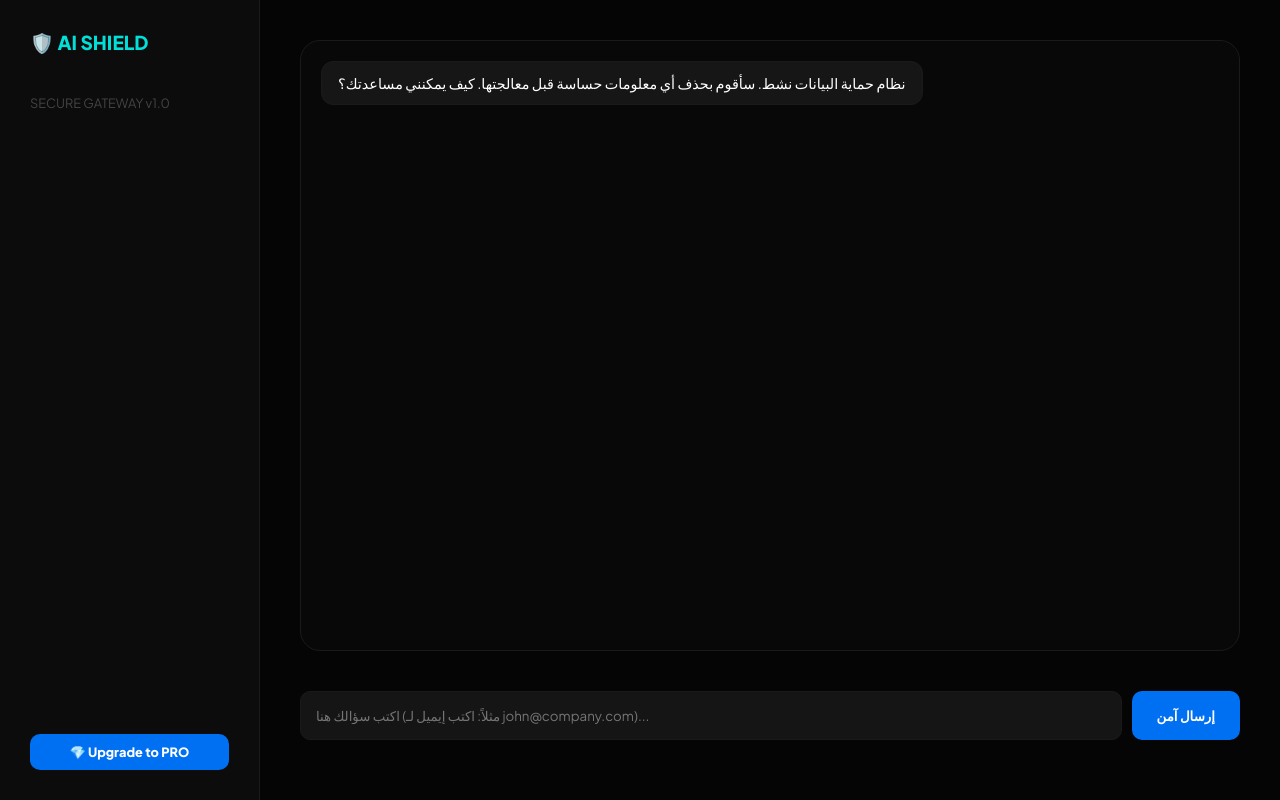
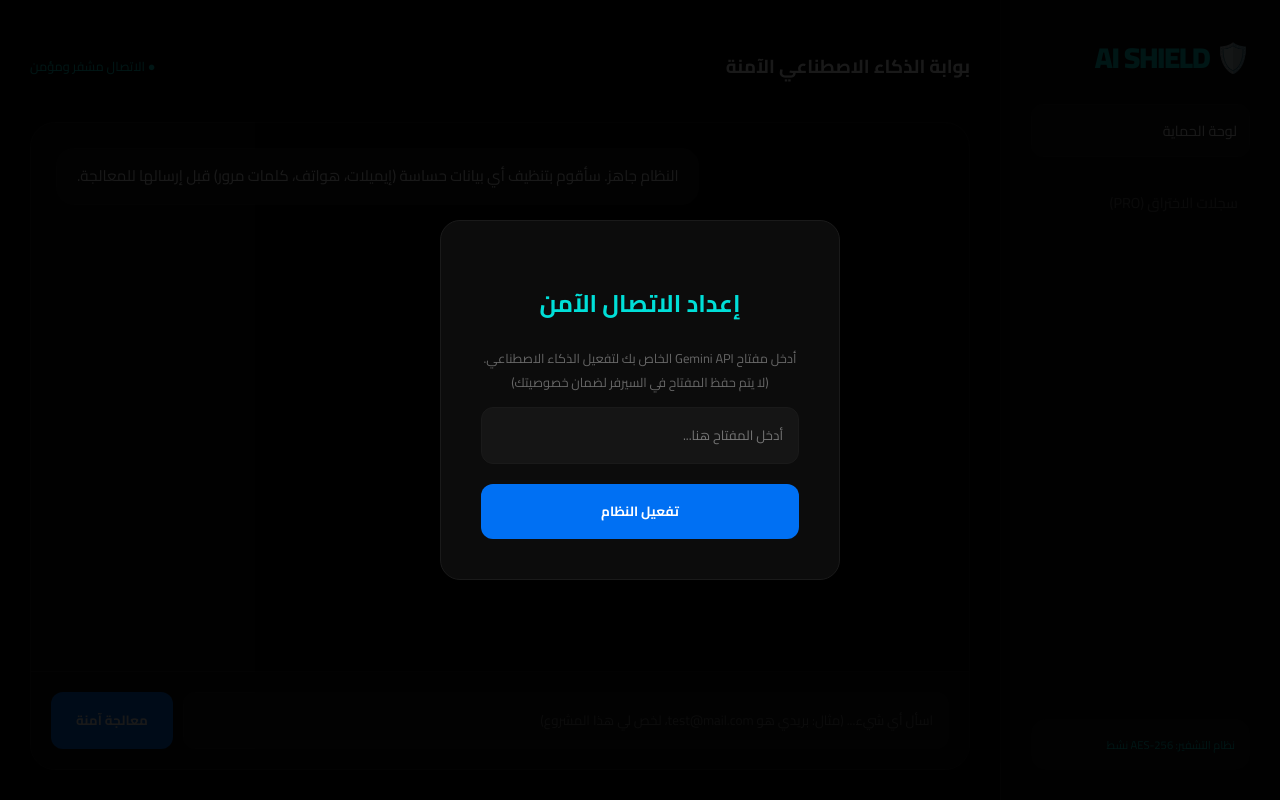
Before and after one commit to ghazghazibahaeddin-arch/clean-ai-project, a website: page index.html in a window 1280 px wide. Drawn offline with Linux system fonts and the light colour scheme.

Commit message:
Update index.html

```diff
--- a/index.html
+++ b/index.html
@@ -1,81 +1,135 @@
 <!DOCTYPE html>
-<html lang="en">
+<html lang="ar" dir="rtl">
 <head>
     <meta charset="UTF-8">
     <meta name="viewport" content="width=device-width, initial-scale=1.0">
-    <title>AI SHIELD PRO | Enterprise Privacy</title>
-    <link href="https://fonts.googleapis.com/css2?family=Plus+Jakarta+Sans:wght@400;600;800&display=swap" rel="stylesheet">
+    <title>AI SHIELD | بوابة الخصوصية للمؤسسات</title>
+    <link href="https://fonts.googleapis.com/css2?family=Cairo:wght@400;700;900&display=swap" rel="stylesheet">
     <style>
-        :root { --bg: #050505; --card: #0c0c0c; --primary: #0070f3; --accent: #00dfd8; --text: #ffffff; --border: #1a1a1a; }
-        * { box-sizing: border-box; font-family: 'Plus Jakarta Sans', sans-serif; }
-        body { margin: 0; background: var(--bg); color: var(--text); display: flex; height: 100vh; }
-        .sidebar { width: 260px; background: var(--card); border-right: 1px solid var(--border); padding: 30px; display: flex; flex-direction: column; gap: 20px; }
-        .main { flex: 1; padding: 40px; display: flex; flex-direction: column; gap: 20px; }
-        .chat-box { flex: 1; background: #080808; border: 1px solid var(--border); border-radius: 20px; overflow-y: auto; padding: 20px; display: flex; flex-direction: column; gap: 10px; }
-        .msg { padding: 12px 16px; border-radius: 12px; max-width: 80%; font-size: 0.9rem; }
-        .user { background: var(--primary); align-self: flex-end; }
-        .ai { background: #161616; border: 1px solid var(--border); align-self: flex-start; }
-        .shield-msg { background: rgba(0, 223, 216, 0.1); color: var(--accent); align-self: center; font-size: 0.75rem; border: 1px dashed var(--accent); width: 100%; text-align: center; }
-        .input-area { display: flex; gap: 10px; padding: 20px 0; }
-        input { flex: 1; background: #151515; border: 1px solid var(--border); border-radius: 10px; color: white; padding: 15px; outline: none; }
-        button { background: var(--primary); color: white; border: none; padding: 0 25px; border-radius: 10px; cursor: pointer; font-weight: bold; }
+        :root { --bg: #050505; --card: #0c0c0c; --primary: #0070f3; --accent: #00dfd8; --text: #ffffff; --border: #1a1a1a; --danger: #ff3333; }
+        * { box-sizing: border-box; transition: all 0.2s; font-family: 'Cairo', sans-serif; }
+        body { margin: 0; background: var(--bg); color: var(--text); display: flex; height: 100vh; overflow: hidden; }
+
+        /* Sidebar */
+        .sidebar { width: 280px; background: var(--card); border-left: 1px solid var(--border); padding: 30px; display: flex; flex-direction: column; gap: 20px; }
+        .logo { font-weight: 900; font-size: 1.8rem; color: var(--accent); letter-spacing: -1px; }
+        .nav-item { color: #666; padding: 12px; border-radius: 12px; cursor: pointer; display: flex; align-items: center; gap: 10px; font-size: 0.9rem; }
+        .nav-item.active { background: #151515; color: white; border: 1px solid var(--border); }
+
+        /* Main */
+        .main { flex: 1; padding: 30px; display: flex; flex-direction: column; gap: 20px; }
+        .chat-container { flex: 1; background: #080808; border: 1px solid var(--border); border-radius: 25px; display: flex; flex-direction: column; overflow: hidden; }
+        #chatDisplay { flex: 1; padding: 25px; overflow-y: auto; display: flex; flex-direction: column; gap: 15px; }
+
+        /* Message Styles */
+        .msg { max-width: 80%; padding: 15px 20px; border-radius: 18px; font-size: 0.95rem; line-height: 1.6; }
+        .msg.user { background: var(--primary); align-self: flex-start; }
+        .msg.ai { background: #161616; border: 1px solid var(--border); align-self: flex-end; }
+        .shield-alert { background: rgba(0, 223, 216, 0.05); border: 1px dashed var(--accent); color: var(--accent); align-self: center; width: 95%; text-align: center; font-size: 0.8rem; padding: 10px; }
+
+        /* Controls */
+        .input-area { padding: 20px; background: #0c0c0c; border-top: 1px solid var(--border); display: flex; gap: 10px; }
+        input { flex: 1; background: #151515; border: 1px solid var(--border); border-radius: 12px; color: white; padding: 15px; outline: none; }
+        button { background: var(--primary); color: white; border: none; padding: 0 25px; border-radius: 12px; cursor: pointer; font-weight: bold; }
+
+        /* Key Setup Overlay */
+        #keyOverlay { position: fixed; inset: 0; background: rgba(0,0,0,0.9); z-index: 1000; display: flex; align-items: center; justify-content: center; }
+        .key-card { background: var(--card); padding: 40px; border-radius: 20px; border: 1px solid var(--border); text-align: center; width: 400px; }
     </style>
 </head>
 <body>
+
+    <div id="keyOverlay">
+        <div class="key-card">
+            <h2 style="color:var(--accent)">إعداد الاتصال الآمن</h2>
+            <p style="font-size:0.8rem; color:#666">أدخل مفتاح Gemini API الخاص بك لتفعيل الذكاء الاصطناعي. (لا يتم حفظ المفتاح في السيرفر لضمان خصوصيتك)</p>
+            <input type="password" id="apiKeyInput" placeholder="أدخل المفتاح هنا..." style="width:100%; margin-bottom:20px;">
+            <button onclick="saveKey()" style="width:100%; padding:15px">تفعيل النظام</button>
+        </div>
+    </div>
+
     <div class="sidebar">
-        <div style="font-weight: 800; color: var(--accent); font-size: 1.2rem;">🛡️ AI SHIELD</div>
-        <div style="margin-top: 20px; color: #444; font-size: 0.8rem;">SECURE GATEWAY v1.0</div>
-        <button onclick="window.location.href='https://radhiayt.gumroad.com/l/ofuefu'" style="margin-top: auto; padding: 10px; font-size: 0.8rem;">💎 Upgrade to PRO</button>
+        <div class="logo">🛡️ AI SHIELD</div>
+        <div class="nav-item active">لوحة الحماية</div>
+        <div class="nav-item" onclick="location.href='https://radhiayt.gumroad.com/l/ofuefu'">سجلات الاختراق (PRO)</div>
+        <div style="margin-top:auto; padding:15px; background:#111; border-radius:15px; font-size:0.7rem; color:var(--accent)">
+            نظام التشفير: AES-256 نشط
+        </div>
     </div>
+
     <div class="main">
-        <div class="chat-box" id="chat">
-            <div class="msg ai">نظام حماية البيانات نشط. سأقوم بحذف أي معلومات حساسة قبل معالجتها. كيف يمكنني مساعدتك؟</div>
-        </div>
-        <div class="input-area">
-            <input type="text" id="userInput" placeholder="اكتب سؤالك هنا (مثلاً: اكتب إيميل لـ john@company.com)...">
-            <button onclick="process()">إرسال آمن</button>
+        <header style="display:flex; justify-content:space-between; align-items:center;">
+            <h3>بوابة الذكاء الاصطناعي الآمنة</h3>
+            <span style="color:var(--accent); font-size:0.8rem">● الاتصال مشفر ومؤمن</span>
+        </header>
+
+        <div class="chat-container">
+            <div id="chatDisplay">
+                <div class="msg ai">النظام جاهز. سأقوم بتنظيف أي بيانات حساسة (إيميلات، هواتف، كلمات مرور) قبل إرسالها للمعالجة.</div>
+            </div>
+            <div class="input-area">
+                <input type="text" id="userInput" placeholder="اسأل أي شيء... (مثال: بريدي هو test@mail.com، لخص لي هذا المشروع)">
+                <button onclick="runProcess()">معالجة آمنة</button>
+            </div>
         </div>
     </div>
 
     <script>
-        // ضع مفتاح API الخاص بك من Google AI Studio هنا
-        const API_KEY = "ضعه_هنا";
+        let USER_API_KEY = "";
+
+        function saveKey() {
+            const val = document.getElementById('apiKeyInput').value;
+            if(val) {
+                USER_API_KEY = val;
+                document.getElementById('keyOverlay').style.display = 'none';
+            }
+        }
 
         function scrub(text) {
-            const emailRegex = /[a-zA-Z0-9._%+-]+@[a-zA-Z0-9.-]+\.[a-zA-Z]{2,}/g;
-            if(emailRegex.test(text)) {
-                return text.replace(emailRegex, "[EMAIL_HIDDEN]");
+            const patterns = {
+                "EMAIL": /[a-zA-Z0-9._%+-]+@[a-zA-Z0-9.-]+\.[a-zA-Z]{2,}/g,
+                "PHONE": /\+?\d{10,15}/g
+            };
+            let clean = text;
+            let found = false;
+            for(let [key, reg] of Object.entries(patterns)) {
+                if(reg.test(clean)) {
+                    clean = clean.replace(reg, `[HIDDEN_${key}]`);
+                    found = true;
+                }
             }
-            return text;
+            return { clean, found };
         }
 
-        async function process() {
+        async function runProcess() {
             const input = document.getElementById('userInput');
-            const chat = document.getElementById('chat');
-            const rawText = input.value;
-            if(!rawText) return;
+            const display = document.getElementById('chatDisplay');
+            const val = input.value;
+            if(!val) return;
 
-            chat.innerHTML += `<div class="msg user">${rawText}</div>`;
-            const cleaned = scrub(rawText);
+            display.innerHTML += `<div class="msg user">${val}</div>`;
+            const { clean, found } = scrub(val);
 
-            if(cleaned !== rawText) {
-                chat.innerHTML += `<div class="msg shield-msg">🛡️ تم حجب بيانات حساسة: "${cleaned}"</div>`;
+            if(found) {
+                display.innerHTML += `<div class="msg shield-alert">🛡️ تنبيه: تم اكتشاف بيانات حساسة وحجبها بنجاح. النص المرسل: "${clean}"</div>`;
             }
 
+            input.value = "";
+            display.scrollTop = display.scrollHeight;
+
             try {
-                const res = await fetch(`https://generativelanguage.googleapis.com/v1beta/models/gemini-1.5-flash:generateContent?key=${API_KEY}`, {
+                const response = await fetch(`https://generativelanguage.googleapis.com/v1beta/models/gemini-1.5-flash:generateContent?key=${USER_API_KEY}`, {
                     method: "POST",
                     headers: { "Content-Type": "application/json" },
-                    body: JSON.stringify({ contents: [{ parts: [{ text: cleaned }] }] })
+                    body: JSON.stringify({ contents: [{ parts: [{ text: clean }] }] })
                 });
-                const data = await res.json();
-                const aiResponse = data.candidates[0].content.parts[0].text;
-                chat.innerHTML += `<div class="msg ai">${aiResponse}</div>`;
+                const data = await response.json();
+                const aiMsg = data.candidates[0].content.parts[0].text;
+                display.innerHTML += `<div class="msg ai">${aiMsg}</div>`;
             } catch (e) {
-                chat.innerHTML += `<div class="msg ai">خطأ في الاتصال. تأكد من وضع API Key الصحيح.</div>`;
+                display.innerHTML += `<div class="msg ai" style="color:red">خطأ: تأكد من صحة المفتاح أو الاتصال.</div>`;
             }
-            input.value = "";
-            chat.scrollTop = chat.scrollHeight;
+            display.scrollTop = display.scrollHeight;
         }
     </script>
 </body>
```
